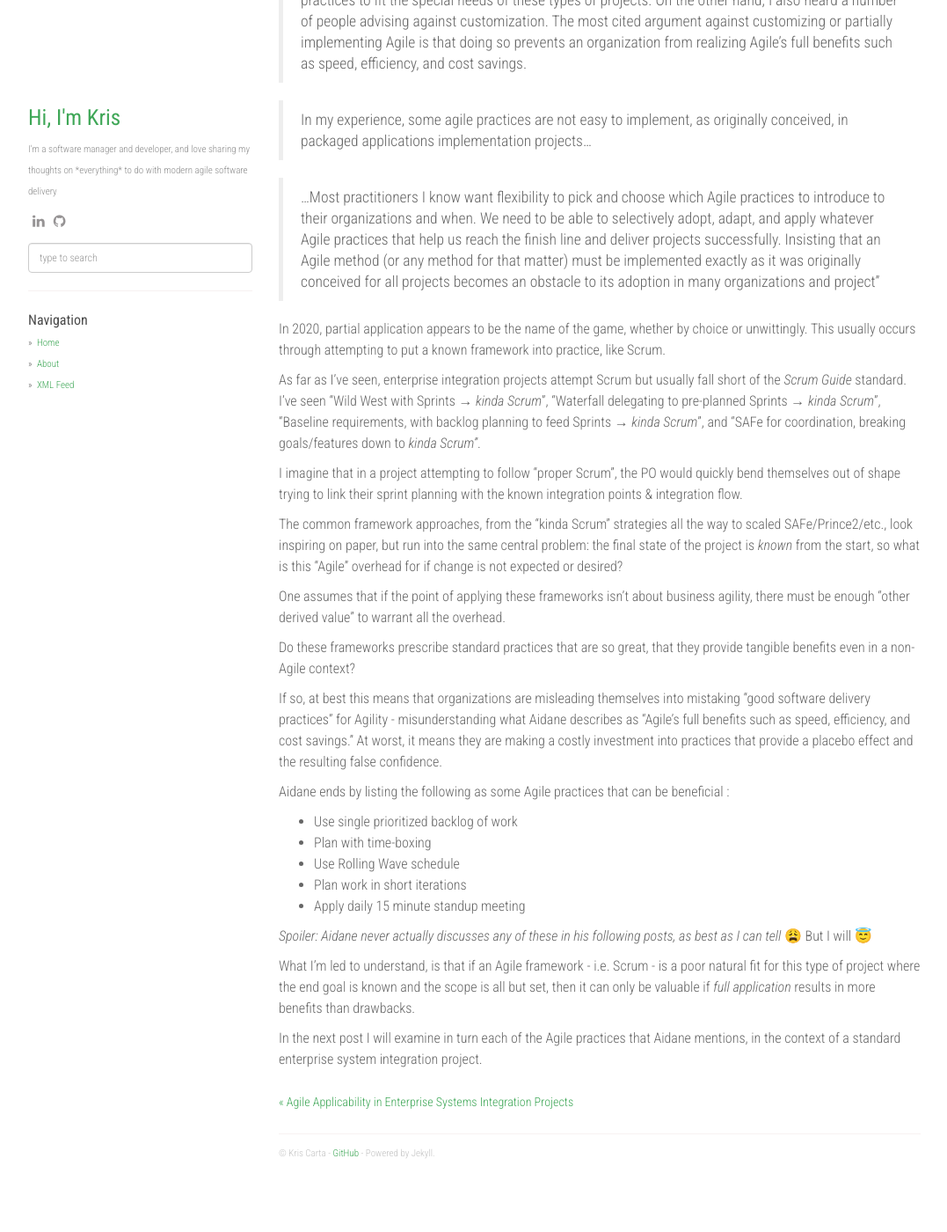
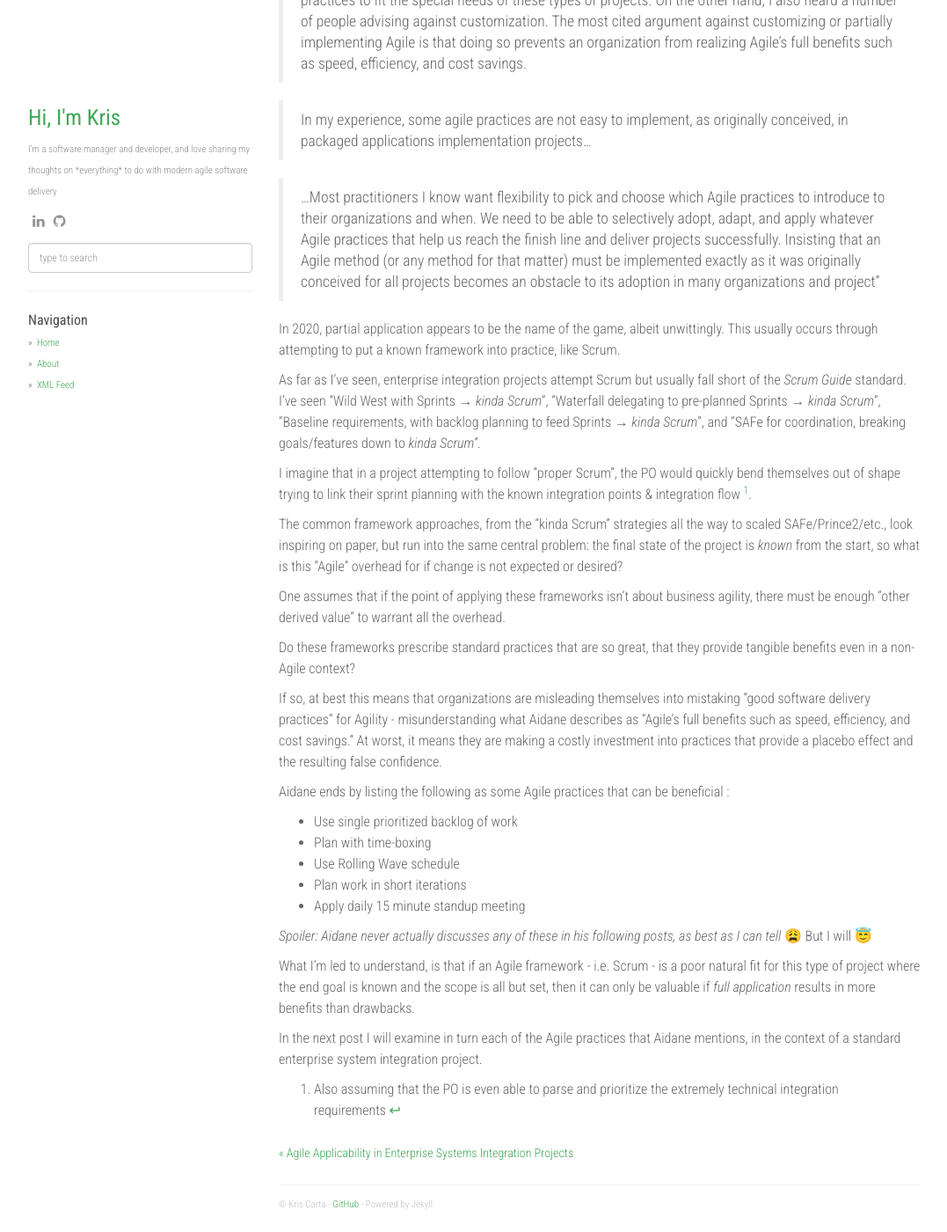
Before and after one commit to kcarta/kcarta.github.io-temp, a Jekyll site: the page built from _posts/2020-08-25-agile-practices-esi-projects.md, in a window 1280 px wide and 1400 px high, scrolled down 502 px. Shown: the whole window at 88% size, without its empty margins (53-1130 px from the left). Built offline with Jekyll 4.4.1, drawn with Linux system fonts in a browser that asks for light colours; nearby versions of some CDN libraries; comment, search, counter and statistics services are not loaded; before the commit the page ends 1844 px from its top, so only the background shows below that.

Commit message:
Revise agile practices post

```diff
--- a/_posts/2020-08-25-agile-practices-esi-projects.md
+++ b/_posts/2020-08-25-agile-practices-esi-projects.md
@@ -23,11 +23,11 @@ On the extent of Agile practice adoption in a large (i.e. enterprise) integratio
 
 > ...Most practitioners I know want flexibility to pick and choose which Agile practices to introduce to their organizations and when. We need to be able to selectively adopt, adapt, and apply whatever Agile practices that help us reach the finish line and deliver projects successfully. Insisting that an Agile method (or any method for that matter) must be implemented exactly as it was originally conceived for all projects becomes an obstacle to its adoption in many organizations and project"
 
-In 2020, partial application appears to be the name of the game, whether by choice or unwittingly. This usually occurs through attempting to put a known framework into practice, like Scrum.
+In 2020, partial application appears to be the name of the game, albeit unwittingly. This usually occurs through attempting to put a known framework into practice, like Scrum.
 
 As far as I've seen, enterprise integration projects attempt Scrum but usually fall short of the *Scrum Guide* standard. I've seen "Wild West with Sprints → *kinda Scrum*", "Waterfall delegating to pre-planned Sprints → *kinda Scrum*", "Baseline requirements, with backlog planning to feed Sprints → *kinda Scrum*", and "SAFe for coordination, breaking goals/features down to *kinda Scrum"*.
 
-I imagine that in a project attempting to follow "proper Scrum", the PO would quickly bend themselves out of shape trying to link their sprint planning with the known integration points & integration flow.
+I imagine that in a project attempting to follow "proper Scrum", the PO would quickly bend themselves out of shape trying to link their sprint planning with the known integration points & integration flow [^1].
 
 The common framework approaches, from the "kinda Scrum" strategies all the way to scaled SAFe/Prince2/etc., look inspiring on paper, but run into the same central problem: the final state of the project is *known* from the start, so what is this "Agile" overhead for if change is not expected or desired?
 
@@ -50,3 +50,5 @@ Aidane ends by listing the following as some Agile practices that can be benefic
 What I'm led to understand, is that if an Agile framework - i.e. Scrum - is a poor natural fit for this type of project where the end goal is known and the scope is all but set, then it can only be valuable if *full application* results in more benefits than drawbacks.
 
 In the next post I will examine in turn each of the Agile practices that Aidane mentions, in the context of a standard enterprise system integration project.
+
+[^1]: Also assuming that the PO is even able to parse and prioritize the extremely technical integration requirements
```
